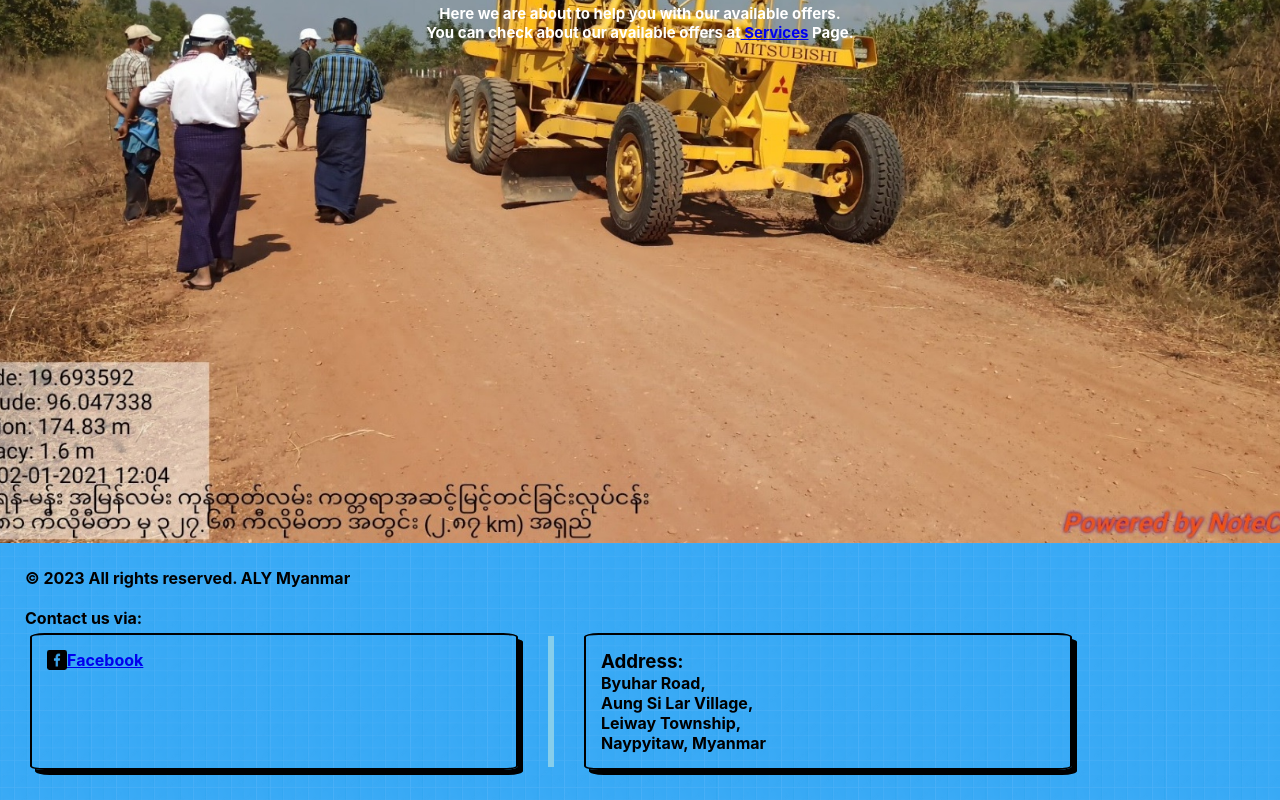
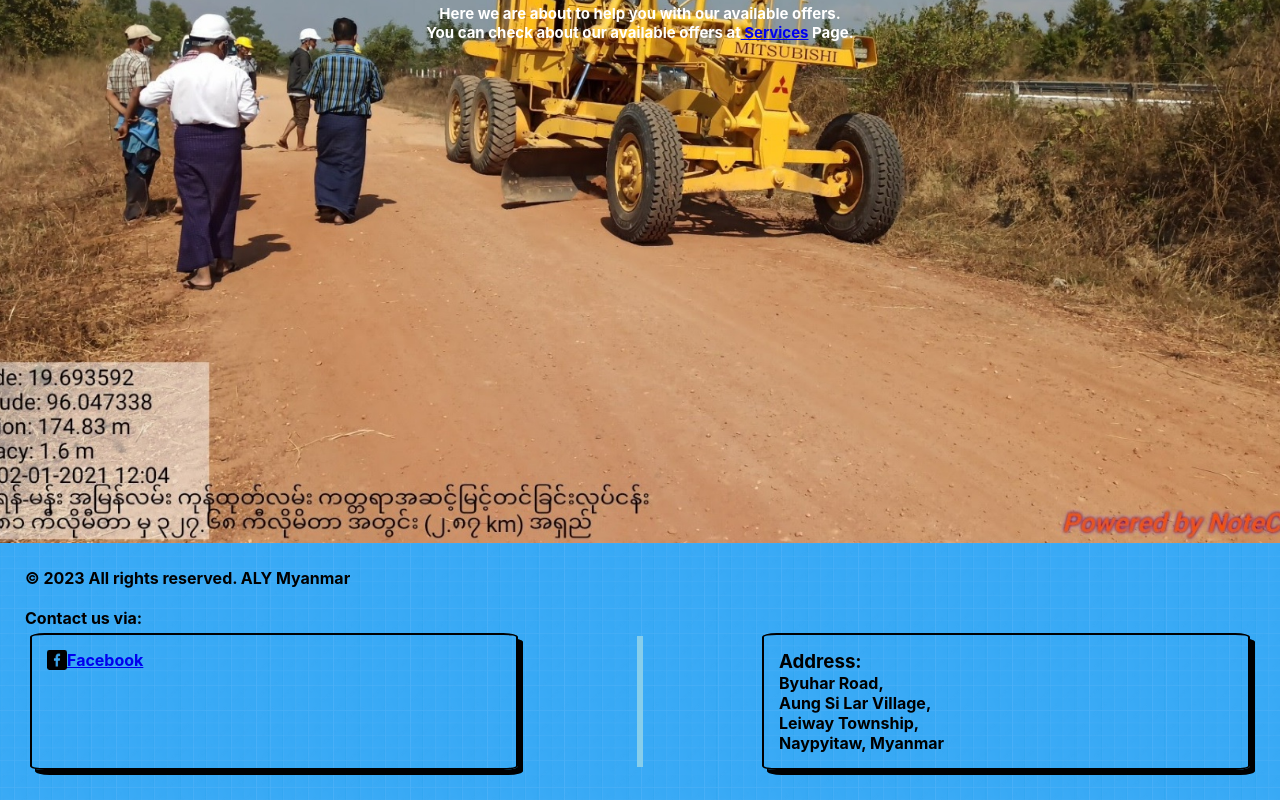
Before and after one commit to thomaslynn132/ALY-Myanmar, a React (Create React App) app: page / in a window 1280 px wide. Shown: the part 312-1112 px from the top of the page. Built offline with nearby package versions, Linux system fonts and the light colour scheme; a web font is replaced by a local one.

Commit message:
fix: major ui change

```diff
--- a/src/App.css
+++ b/src/App.css
@@ -138,6 +138,7 @@ body {
     height: auto;
     width: 100%;
     display: flex;
+    justify-content: space-between;
   }
   .lineBr {
     border: 3px solid;
@@ -248,6 +249,7 @@ body {
     height: auto;
     width: 100%;
     display: flex;
+    justify-content: space-between;
   }
   .lineBr {
     border: 3px solid;
--- a/src/components/Navbar.jsx
+++ b/src/components/Navbar.jsx
@@ -28,7 +28,6 @@ const Navbar = () => {
       fontWeight: isActive ? "bold" : "small",
       textDecoration: isActive ? "none" : "underline",
       border: isActive ? "none" : "double",
-      height: "20px",
       width: "65px",
       textAlign: "center",
       padding: "5px",
```
